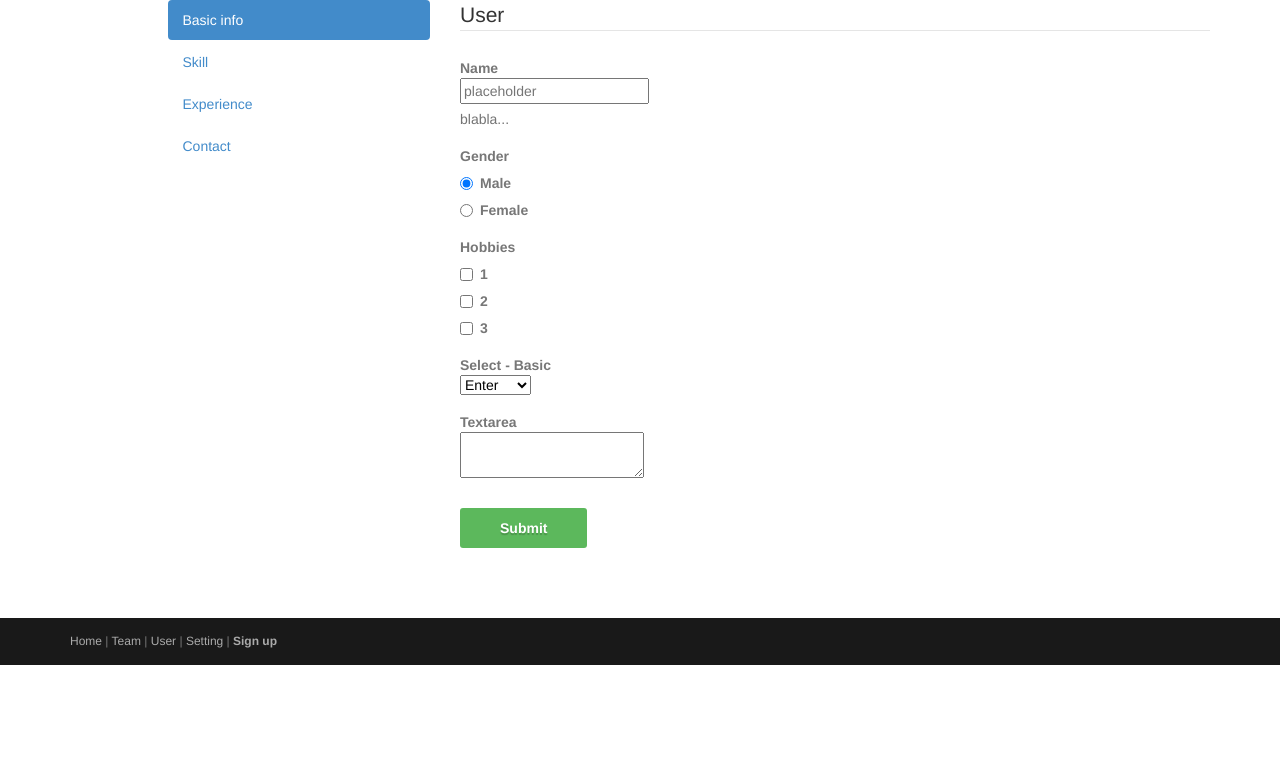
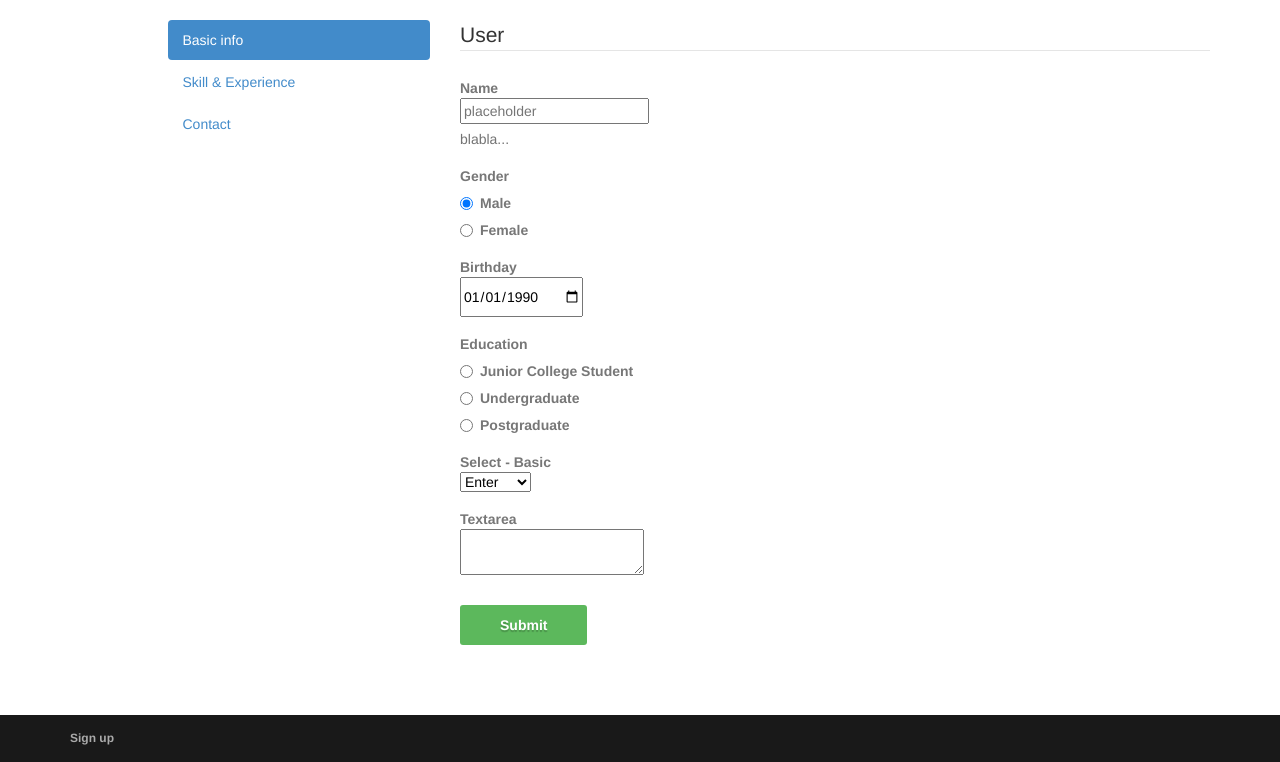
Before and after one commit to HermanZzz/IdeaLink, a Django app: template ILink/accounts/templates/accounts/setting.html in a window 1280 px wide. Shown: the part 100-862 px from the top of the page. Before the commit the page ends 765 px from the top, so only its background shows below. Run offline with Django 3.2, Linux system fonts and the light colour scheme; the template is opened without the code that fills it, so the values that code supplies are empty; some libraries are stand-ins or nearby versions.

Commit message:
Adjustments

```diff
--- a/ILink/accounts/templates/accounts/setting.html
+++ b/ILink/accounts/templates/accounts/setting.html
@@ -1,14 +1,13 @@
 {% extends 'home.html' %}
 
 {% block content %}
-
+<br/>
 <div class="container">
 	<div class="row">
 		<div class="span2 col-md-3 col-md-offset-1">
 			<ul class="nav nav-pills nav-stacked">
 				<li class="active"><a href="#">Basic info</a></li>
-				<li><a href="#">Skill</a></li>
-				<li><a href="#">Experience</a></li>
+				<li><a href="#">Skill &amp; Experience</a></li>
 				<li><a href="#">Contact</a></li>
 			</ul>
 		</div>
@@ -32,28 +31,35 @@
          		  <div class="controls">
 					 <!-- Multiple Radios -->
 	          		  <label class="radio">
-	             		 <input type="radio" value="Option one" name="group" checked="checked">Male
+	             		 <input type="radio" value="Option one" name="gender" checked="checked">Male
 	            	  </label>
 	           		  <label class="radio">
-	              		<input type="radio" value="Option two" name="group">Female
+	              		<input type="radio" value="Option two" name="gender">Female
 	           		  </label>
 	           		  <p class="help-block"></p>
           		  </div>
+          		</div>
 
+				 <div class="control-group">
+       			   <label class="control-label">Birthday</label>
+         		  <div class="controls">
+					<input id="birthday" type="date" value="1990-01-01"/>
+	           		  <p class="help-block"></p>
+          		  </div>
           		</div>
 
           		<div class="control-group">
-         		 	<label class="control-label">Hobbies</label>
-         		 	 <!-- Multiple Checkboxes -->
+         		 	<label class="control-label">Education</label>
+         		 	 <!-- Multiple Radios -->
 		          	<div class="controls">
-			            <label class="checkbox inline">
-			              <input type="checkbox" value="1"> 1
+			            <label class="radio">
+			              <input type="radio" value="Option one" name="education"> Junior College Student
 			            </label>
-			            <label class="checkbox inline">
-			              <input type="checkbox" value="2"> 2
+			            <label class="radio">
+			              <input type="radio" value="Option two" name="education"> Undergraduate
 			            </label>
-			            <label class="checkbox inline">
-			              <input type="checkbox" value="3"> 3
+			            <label class="radio">
+			              <input type="radio" value="Option three" name="education"> Postgraduate
 			            </label>
 			            <p class="help-block"></p>
 		         	</div>
--- a/ILink/accounts/templates/home.html
+++ b/ILink/accounts/templates/home.html
@@ -73,6 +73,8 @@
 	{% load static %}
   	<script src="{% static "js/home/home.js" %}" ></script>
 	{% endblock %}
+
+
 	<footer id="footer" class="top-space">
 		<div class="footer2">
 			<div class="container">
@@ -80,10 +82,12 @@
 					<div class="col-md-6 widget">
 						<div class="widget-body">
 							<p class="simplenav" stlye="">
+								{% if is_login_success %}
 								<a href={% url 'accounts:home' %} >Home</a> |
 								<a href="#">Team</a> |
 								<a href="#">User</a> |
 								<a href={% url 'accounts:setting' %} >Setting</a> |
+								{% endif %}
 								<b><a href={% url 'accounts:register'%}>Sign up</a></b>
 							</p>
 						</div>
--- a/ILink/accounts/views.py
+++ b/ILink/accounts/views.py
@@ -8,8 +8,10 @@ def index(request) :
 	return render(request , 'home.html')
 
 def setting(request) :
-	return render(request , 'accounts/setting.html',
-		{'is_login_success' : True})
+	return render(request , 'accounts/setting.html',{
+		'is_login_success' : True,
+		'user_session' : Account.objects.get(_account_name = request.session['account_name'])
+		})
 
 def home(request) :
 	return render(request , 'home.html' , {
```
